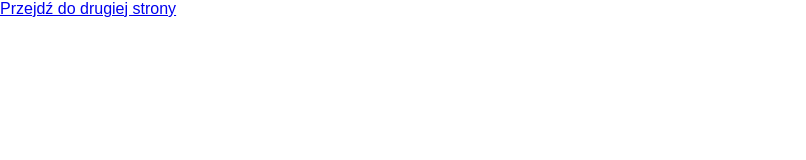
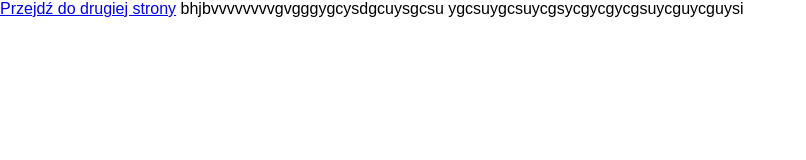
Before and after one commit to daeadrienne/Strona-internetowa, a plain HTML site: page index.html in a window 1280 px wide. Shown: the whole page, without its empty margins (0-806 px from the left). Drawn offline with Linux system fonts and the light colour scheme.

Commit message:
Update index.html

```diff
--- a/index.html
+++ b/index.html
@@ -16,5 +16,7 @@
 </head>
 <body>
     <a href="druga_strona.html" target="_blank">Przejdź do drugiej strony</a>
+    bhjbvvvvvvvvgvgggygcysdgcuysgcsu
+    ygcsuygcsuycgsycgycgycgsuycguycguysi
 </body>
 </html>
```
